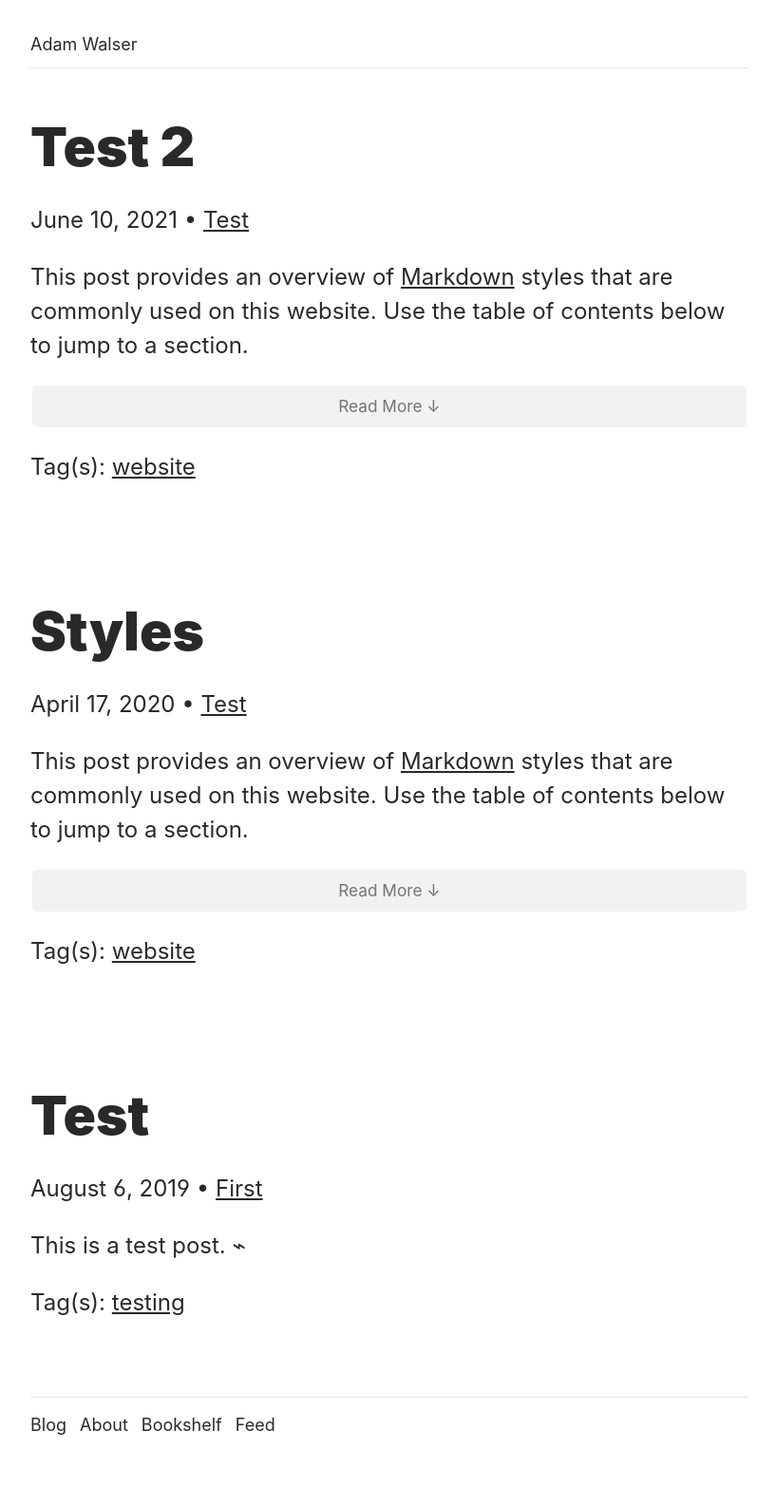
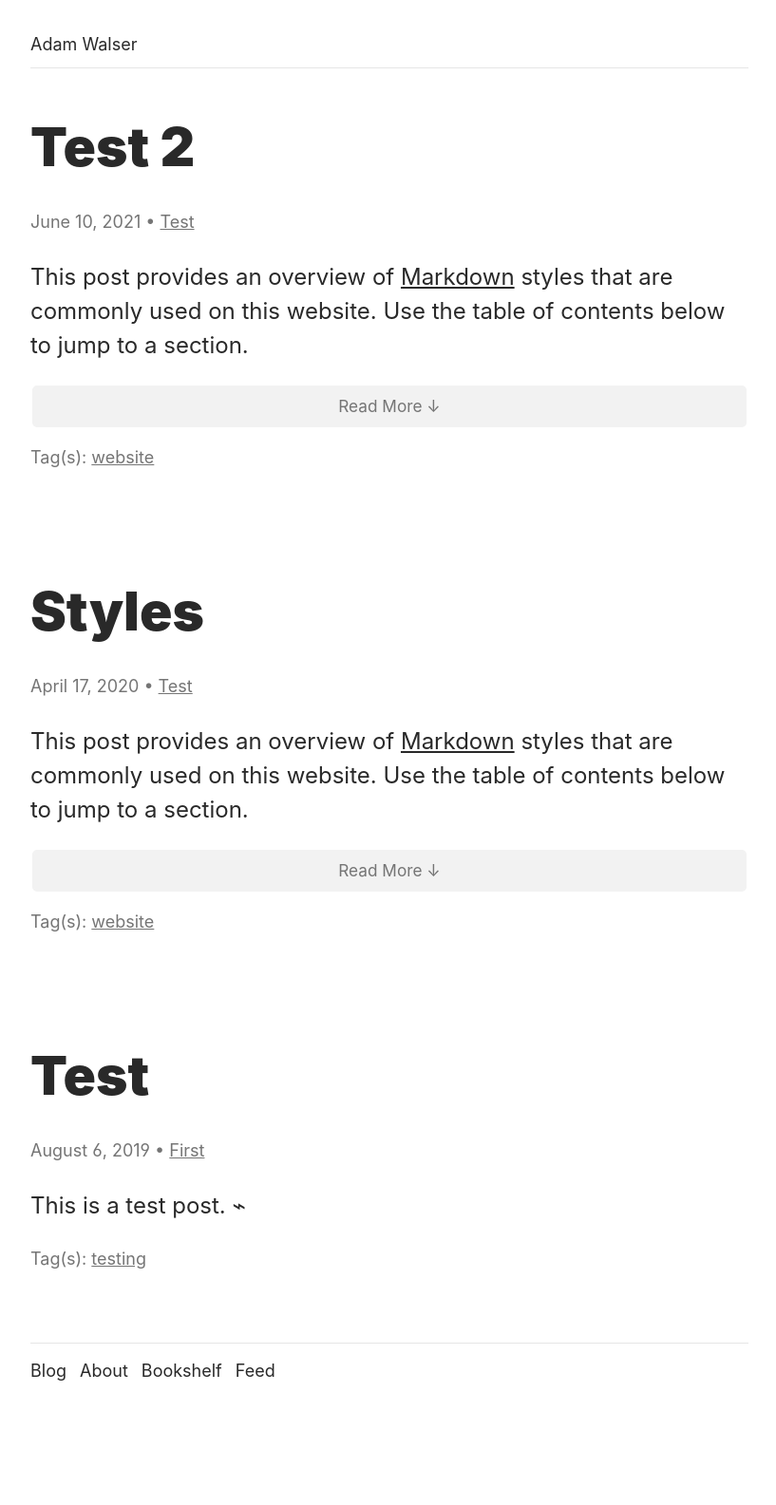
Before and after one commit to ajpwalser/ajpwalser.github.io, a Jekyll site: the page built from index.html, in a window 1280 px wide. Shown: the whole page at 95% size, without its empty margins (230-1047 px from the left). Built offline with Jekyll 4.4.1, drawn with Linux system fonts in a browser that asks for light colours; some web fonts are replaced; the list of posts is cut into pages by our own code; after the commit the page ends 1528 px from its top, so only the background shows below that.

Commit message:
Update style.css

```diff
--- a/css/style.css
+++ b/css/style.css
@@ -76,7 +76,9 @@
 margin-bottom: 0.33em;
 }
 
-h3 {
+h3,
+.tags,
+.cats {
 font-size: 177%;
 line-height: 1.25em;
 }
@@ -108,6 +110,19 @@
 h2 a {
 	color: rgb(41, 41, 41) !important;
 	text-decoration: none !important;
+}
+
+/* Meta */
+
+time,
+.meta,
+figcaption {
+	font-size: 0.75em;
+	color: rgb(117, 117, 117);
+}
+
+.meta a {
+	color: rgb(117, 117, 117) !important;
 }
 
 /* Blockquotes */
```
